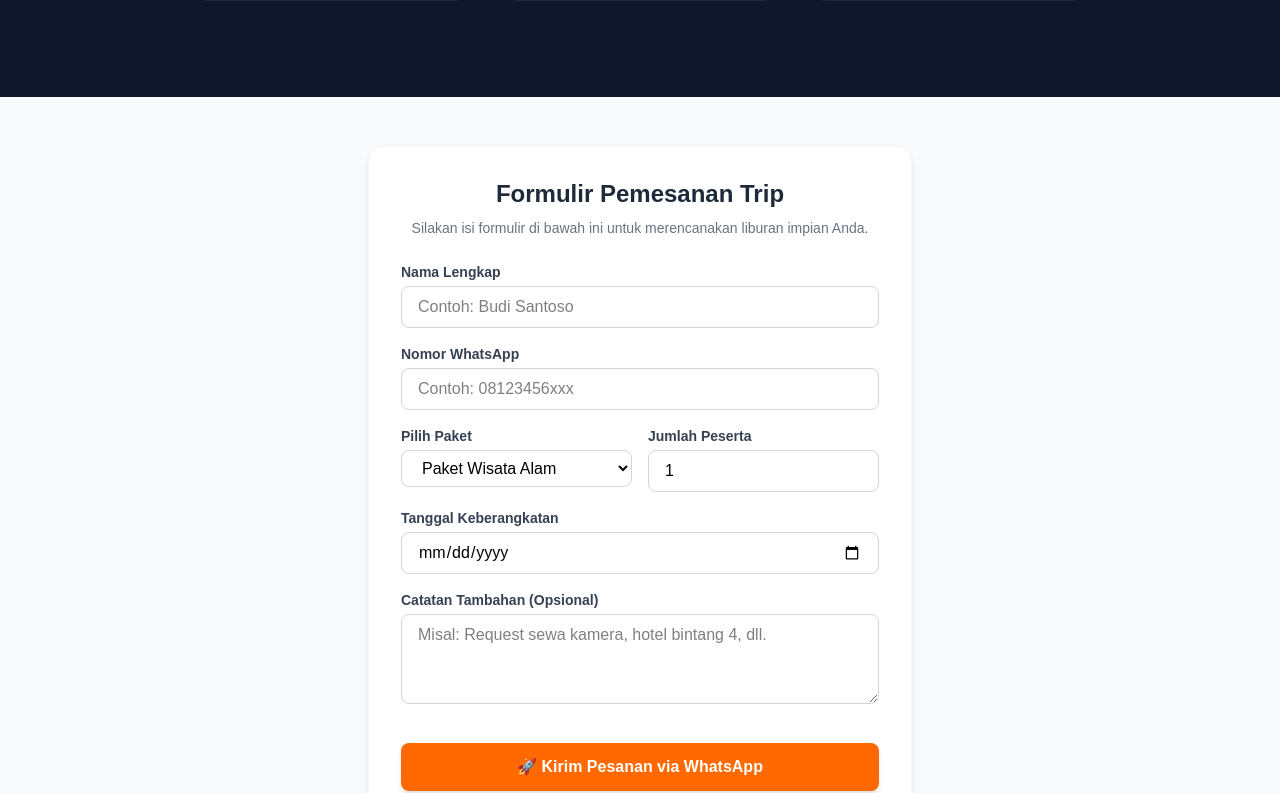
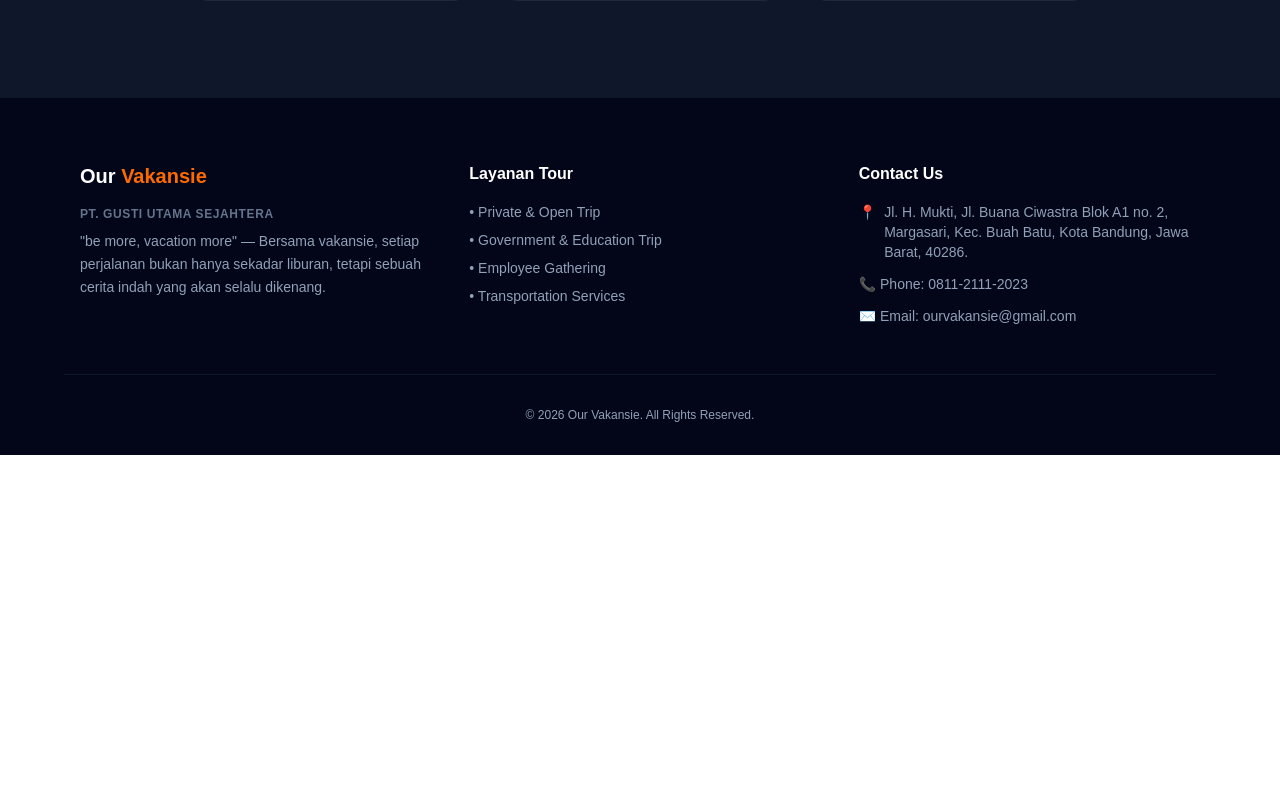
Before and after one commit to mikhsan1308-create/our-vakansie-web, a Next.js app: page / in a window 1280 px wide. Shown: the part 3392-4185 px from the top of the page. After the commit the page ends 3847 px from the top, so only its background shows below. Built offline with nearby package versions, Linux system fonts and the light colour scheme.

Commit message:
takeout booking form

```diff
--- a/app/page.tsx
+++ b/app/page.tsx
@@ -1,6 +1,5 @@
 import React from 'react';
 import Gallery from '@/components/Gallery';
-import BookingForm from '@/components/BookingForm';
 
 interface TourService {
   num: string;
@@ -121,8 +120,6 @@ export default function Home(): React.JSX.Element {
         </div>
       </section>
 
-      <BookingForm /> {/* Taruh form di sini */}
-
     </div>
   );
 }
```
